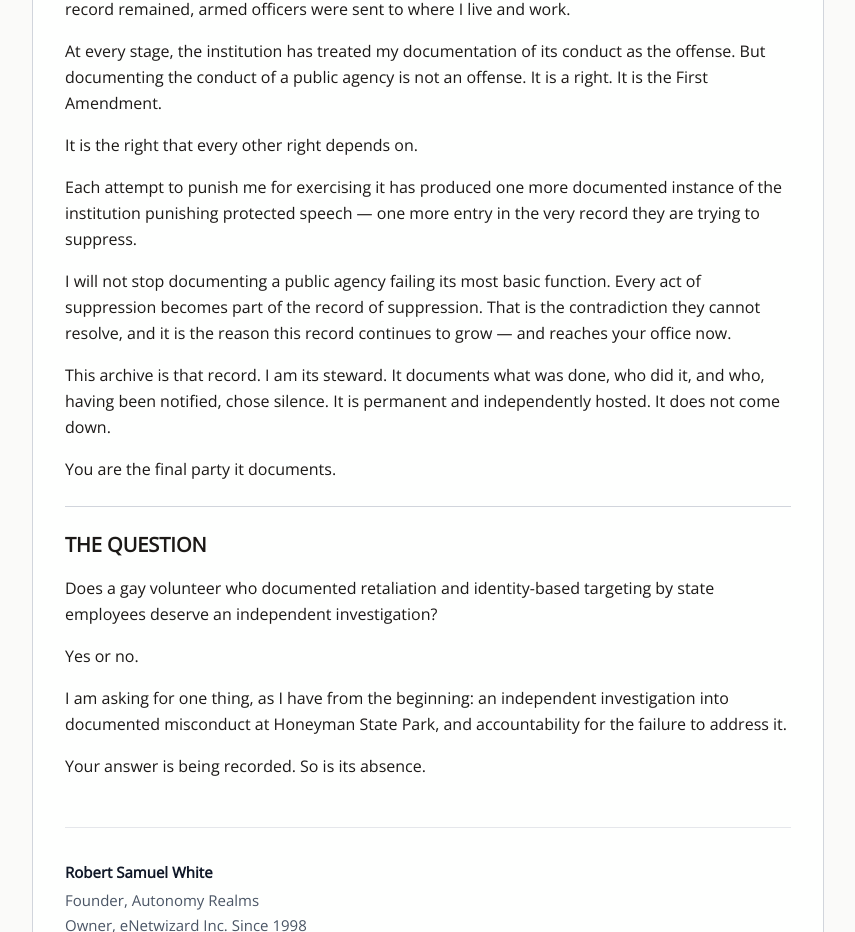
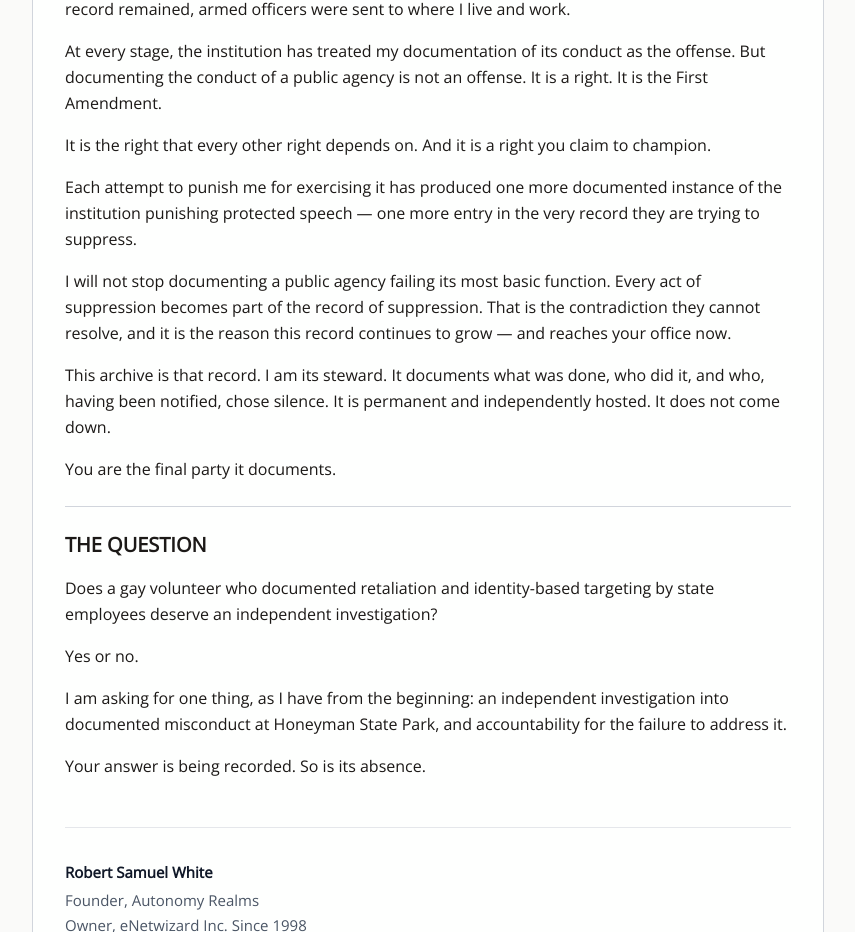
Before and after one commit to rswfire/rswfire.oprd, a Next.js app: page /governor-kotek in a window 1280 px wide. Shown: the part 3020-3952 px from the top of the page, without its empty margins (368-1223 px from the left). Built offline with nearby package versions, Linux system fonts and the light colour scheme.

Commit message:
Updated Governor-Kotek.tsx

```diff
--- a/app/(archive)/governor-kotek/page.tsx
+++ b/app/(archive)/governor-kotek/page.tsx
@@ -71,7 +71,7 @@ export default function GovernorKotekPage() {
                     <div>Every act above is the same act.</div>
                     <div>When I documented how I was treated, I was told I had been "acting as an agent of the state." When I spoke about it, I was permanently banned in writing for my "public comments." When I kept the record, the evidence was reframed as paranoia, then as emotional distress. When the record remained, armed officers were sent to where I live and work.</div>
                     <div>At every stage, the institution has treated my documentation of its conduct as the offense. But documenting the conduct of a public agency is not an offense. It is a right. It is the First Amendment.</div>
-                    <div>It is the right that every other right depends on.</div>
+                    <div>It is the right that every other right depends on. And it is a right you claim to champion.</div>
                     <div>Each attempt to punish me for exercising it has produced one more documented instance of the institution punishing protected speech — one more entry in the very record they are trying to suppress.</div>
                     <div>I will not stop documenting a public agency failing its most basic function. Every act of suppression becomes part of the record of suppression. That is the contradiction they cannot resolve, and it is the reason this record continues to grow — and reaches your office now.</div>
                     <div>This archive is that record. I am its steward. It documents what was done, who did it, and who, having been notified, chose silence. It is permanent and independently hosted. It does not come down.</div>
```
